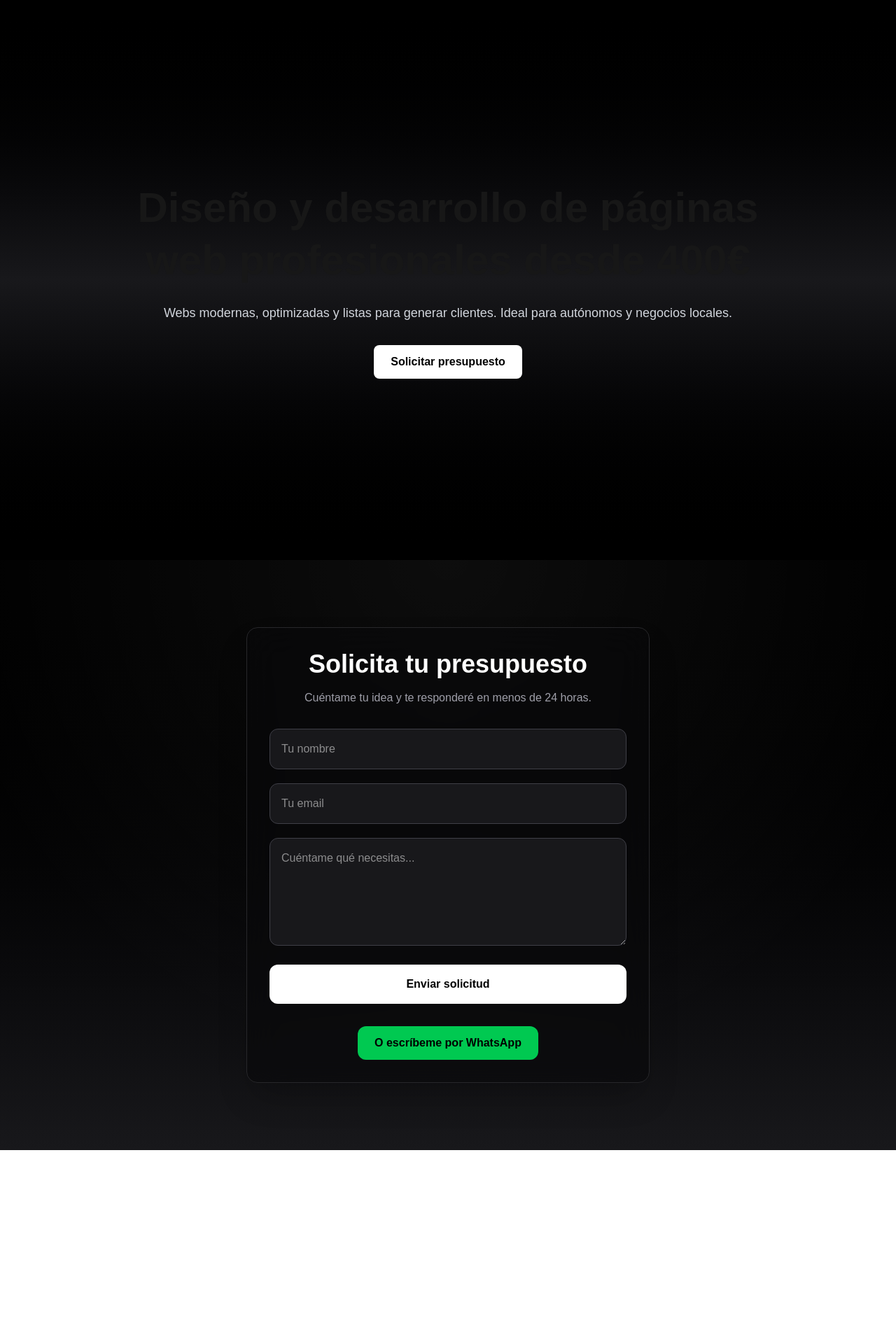
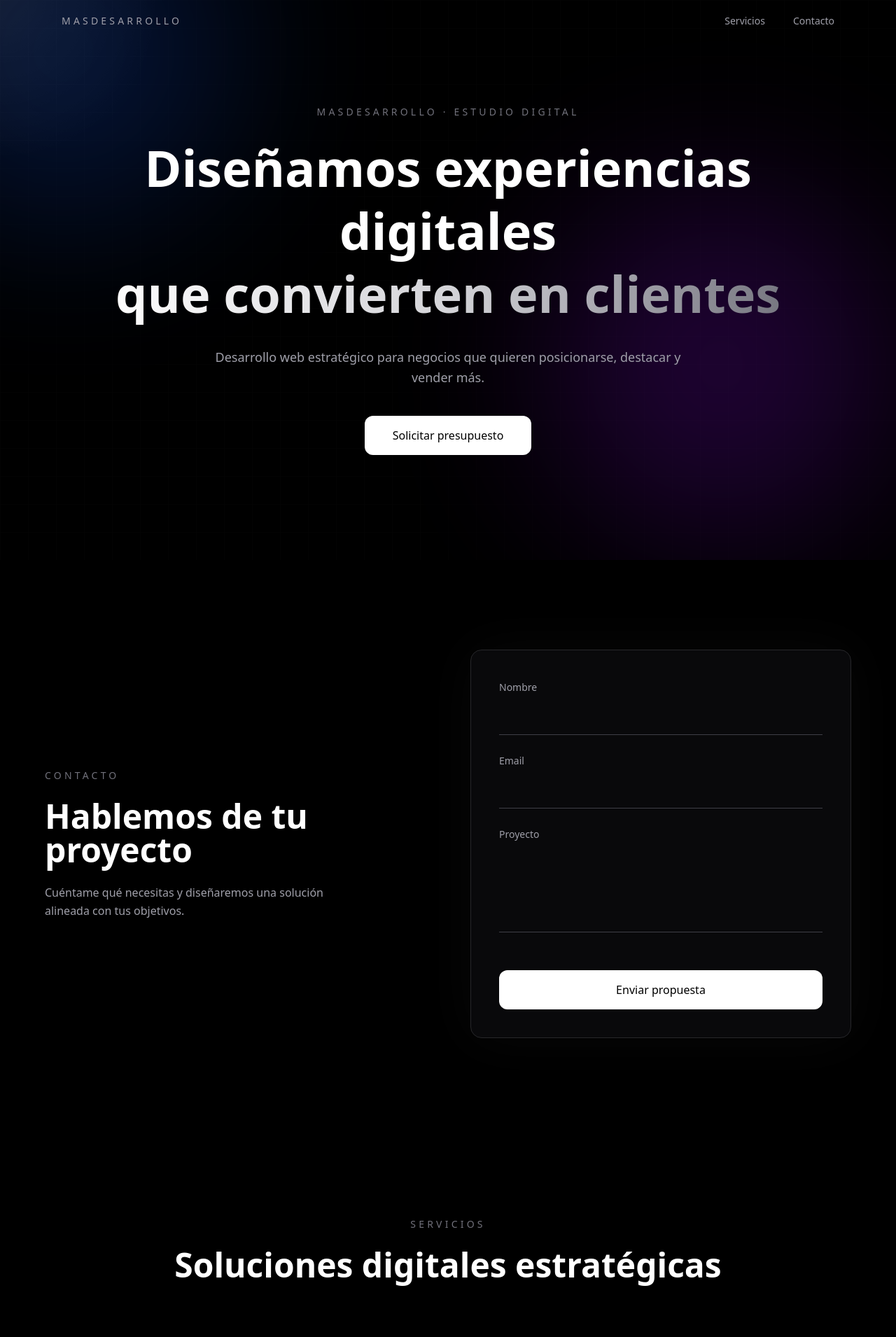
Before and after one commit to masdesarrollo25-ops/masdesarrollo-landing, a Next.js app: page / in a window 1280 px wide. Shown: the top 1910 px of the page at 70% size. Before the commit the page ends 1643 px from the top, so only its background shows below. Built offline with nearby package versions, Linux system fonts and the light colour scheme.

Commit message:
Diseño inicial

```diff
--- a/package.json
+++ b/package.json
@@ -9,6 +9,7 @@
     "lint": "eslint"
   },
   "dependencies": {
+    "framer-motion": "^12.34.1",
     "next": "16.1.6",
     "react": "19.2.3",
     "react-dom": "19.2.3"
--- a/src/app/globals.css
+++ b/src/app/globals.css
@@ -20,10 +20,32 @@
 }
 
 body {
-  background: var(--background);
-  color: var(--foreground);
-  font-family: Arial, Helvetica, sans-serif;
+  background: radial-gradient(
+      circle at 20% 20%,
+      rgba(59, 130, 246, 0.15),
+      transparent 40%
+    ),
+    radial-gradient(
+      circle at 80% 80%,
+      rgba(147, 51, 234, 0.15),
+      transparent 40%
+    ),
+    #000000;
 }
+
 html {
   scroll-behavior: smooth;
 }
+@keyframes float {
+  0% { transform: translateY(0px) }
+  50% { transform: translateY(-30px) }
+  100% { transform: translateY(0px) }
+}
+
+.animate-float {
+  animation: float 8s ease-in-out infinite;
+}
+
+.animate-float-delay {
+  animation: float 10s ease-in-out infinite;
+}
--- a/src/app/page.tsx
+++ b/src/app/page.tsx
@@ -1,11 +1,17 @@
 import Contact from "@/components/Contact";
 import Hero from "@/components/Hero";
+import Navbar from "@/components/Navbar";
+import Services from "@/components/Services";
+import BackToTop from "@/components/BackToTop";
 
 export default function Home() {
   return (
     <main>
       <Hero />
       <Contact/>
+      <Navbar />
+      <Services />
+      <BackToTop />
     </main>
   );
 }
--- /dev/null
+++ b/src/components/BackToTop.tsx
@@ -0,0 +1,27 @@
+"use client";
+
+import { useEffect, useState } from "react";
+
+export default function BackToTop() {
+  const [visible, setVisible] = useState(false);
+
+  useEffect(() => {
+    const toggleVisibility = () => {
+      setVisible(window.scrollY > 400);
+    };
+
+    window.addEventListener("scroll", toggleVisibility);
+    return () => window.removeEventListener("scroll", toggleVisibility);
+  }, []);
+
+  return (
+    <button
+      onClick={() => window.scrollTo({ top: 0, behavior: "smooth" })}
+      className={`fixed bottom-10 right-10 z-50 p-4 rounded-full bg-white text-black transition-all duration-500 ${
+        visible ? "opacity-100 scale-100" : "opacity-0 scale-75"
+      }`}
+    >
+      ↑
+    </button>
+  );
+}
--- a/src/components/Contact.tsx
+++ b/src/components/Contact.tsx
@@ -1,67 +1,76 @@
+"use client";
+
+import { motion } from "framer-motion";
+
 export default function Contact() {
   return (
-    <section
-      id="contacto"
-      className="relative min-h-screen flex items-center justify-center px-6 py-24 bg-gradient-to-b from-black to-zinc-900 text-white"
+    <section id="contacto" className="relative py-32 px-6 bg-black text-white">
+      <motion.div
+        initial={{ opacity: 0, y: 80 }}
+        whileInView={{ opacity: 1, y: 0 }}
+        viewport={{ once: true }}
+        transition={{ duration: 0.8 }}
+        className="max-w-6xl mx-auto grid md:grid-cols-2 gap-16 items-center"
       >
-      <div className="absolute inset-0 bg-[radial-gradient(circle_at_top,rgba(255,255,255,0.05),transparent_70%)]"></div>
+        <div>
+          <p className="text-sm uppercase tracking-[0.3em] text-zinc-500 mb-6">
+            Contacto
+          </p>
 
-      <div className="relative max-w-xl w-full bg-zinc-950/60 backdrop-blur-xl p-8 rounded-2xl border border-zinc-800 shadow-2xl">
-        <h2 className="text-3xl md:text-4xl font-bold text-center">
-          Solicita tu presupuesto
+          <h2 className="text-4xl md:text-5xl font-semibold">
+            Hablemos de tu proyecto
           </h2>
 
-        <p className="text-zinc-400 text-center mt-4">
-          Cuéntame tu idea y te responderé en menos de 24 horas.
+          <p className="mt-6 text-zinc-400 leading-relaxed max-w-md">
+            Cuéntame qué necesitas y diseñaremos una solución alineada con tus objetivos.
           </p>
+        </div>
 
+        <div className="bg-zinc-950 border border-zinc-800 rounded-2xl p-10 shadow-[0_0_80px_rgba(255,255,255,0.03)]">
           <form
             action="https://formsubmit.co/masdesarrollo25@gmail.com"
             method="POST"
-          className="mt-8 space-y-5"
+            className="space-y-6"
           >
+            <div>
+              <label className="text-sm text-zinc-400">Nombre</label>
               <input
                 type="text"
                 name="name"
-            placeholder="Tu nombre"
                 required
-            className="w-full p-4 rounded-xl bg-zinc-900 border border-zinc-700 focus:border-white outline-none transition"
+                className="w-full mt-2 bg-transparent border-b border-zinc-700 focus:border-white outline-none py-3 transition"
               />
+            </div>
 
+            <div>
+              <label className="text-sm text-zinc-400">Email</label>
               <input
                 type="email"
                 name="email"
-            placeholder="Tu email"
                 required
-            className="w-full p-4 rounded-xl bg-zinc-900 border border-zinc-700 focus:border-white outline-none transition"
+                className="w-full mt-2 bg-transparent border-b border-zinc-700 focus:border-white outline-none py-3 transition"
               />
+            </div>
 
+            <div>
+              <label className="text-sm text-zinc-400">Proyecto</label>
               <textarea
                 name="message"
-            placeholder="Cuéntame qué necesitas..."
+                rows={4}
                 required
-            rows={5}
-            className="w-full p-4 rounded-xl bg-zinc-900 border border-zinc-700 focus:border-white outline-none transition"
+                className="w-full mt-2 bg-transparent border-b border-zinc-700 focus:border-white outline-none py-3 transition resize-none"
               ></textarea>
+            </div>
 
             <button
               type="submit"
-            className="w-full bg-white text-black py-4 rounded-xl font-semibold hover:scale-105 transition transform duration-200"
+              className="w-full mt-6 bg-white text-black py-4 rounded-xl font-medium transition duration-300 hover:scale-105"
             >
-            Enviar solicitud
+              Enviar propuesta
             </button>
           </form>
-
-        <div className="mt-8 text-center">
-          <a
-            href="https://wa.me/34666727945"
-            target="_blank"
-            className="inline-block bg-green-500 hover:bg-green-400 text-black font-semibold px-6 py-3 rounded-xl transition"
-          >
-            O escríbeme por WhatsApp
-          </a>
         </div>
-      </div>
+      </motion.div>
     </section>
   );
 }
--- a/src/components/Hero.tsx
+++ b/src/components/Hero.tsx
@@ -1,25 +1,65 @@
+"use client";
+
+import { motion } from "framer-motion";
+import PremiumBackground from "./PremiumBackground";
+
 export default function Hero() {
   return (
-    <section className="relative min-h-screen flex items-center justify-center px-6 bg-gradient-to-b from-black via-zinc-900 to-black">
-      <div className="max-w-4xl text-center">
-        <h1 className="text-4xl md:text-6xl font-bold leading-tight">
-          Diseño y desarrollo de páginas web profesionales desde 400€
-        </h1>
+    <section className="relative min-h-screen flex items-center justify-center px-6 overflow-hidden bg-black text-white">
 
-        <p className="mt-6 text-lg text-gray-300">
-          Webs modernas, optimizadas y listas para generar clientes.
-          Ideal para autónomos y negocios locales.
-        </p>
+      <PremiumBackground />
 
-        <div className="mt-8 flex justify-center gap-4">
+      <motion.div
+        initial={{ opacity: 0, y: 40 }}
+        animate={{ opacity: 1, y: 0 }}
+        transition={{ duration: 1, ease: "easeOut" }}
+        className="relative max-w-5xl text-center"
+      >
+        <motion.p
+          initial={{ opacity: 0, y: 20 }}
+          animate={{ opacity: 1, y: 0 }}
+          transition={{ delay: 0.3 }}
+          className="text-sm uppercase tracking-[0.3em] text-zinc-500 mb-6"
+        >
+          MASDESARROLLO · ESTUDIO DIGITAL
+        </motion.p>
+
+        <motion.h1
+          initial={{ opacity: 0, y: 40 }}
+          animate={{ opacity: 1, y: 0 }}
+          transition={{ delay: 0.5 }}
+          className="text-5xl md:text-7xl font-semibold leading-tight"
+        >
+          Diseñamos experiencias digitales
+          <span className="block text-transparent bg-clip-text bg-gradient-to-r from-white via-zinc-300 to-zinc-500">
+            que convierten en clientes
+          </span>
+        </motion.h1>
+
+        <motion.p
+          initial={{ opacity: 0, y: 30 }}
+          animate={{ opacity: 1, y: 0 }}
+          transition={{ delay: 0.7 }}
+          className="mt-8 text-lg text-zinc-400 max-w-2xl mx-auto leading-relaxed"
+        >
+          Desarrollo web estratégico para negocios que quieren posicionarse,
+          destacar y vender más.
+        </motion.p>
+
+        <motion.div
+          initial={{ opacity: 0, y: 30 }}
+          animate={{ opacity: 1, y: 0 }}
+          transition={{ delay: 0.9 }}
+          className="mt-10"
+        >
           <a
             href="#contacto"
-            className="bg-white text-black px-6 py-3 rounded-lg font-semibold hover:bg-gray-200 transition"
+            className="inline-flex items-center justify-center px-10 py-4 rounded-xl bg-white text-black font-medium transition duration-300 hover:scale-105"
           >
             Solicitar presupuesto
           </a>
-        </div>
-      </div>
+        </motion.div>
+      </motion.div>
     </section>
   );
 }
--- /dev/null
+++ b/src/components/Navbar.tsx
@@ -0,0 +1,43 @@
+"use client";
+
+import { useEffect, useState } from "react";
+
+export default function Navbar() {
+  const [scrolled, setScrolled] = useState(false);
+
+  useEffect(() => {
+    const handleScroll = () => {
+      setScrolled(window.scrollY > 50);
+    };
+
+    window.addEventListener("scroll", handleScroll);
+    return () => window.removeEventListener("scroll", handleScroll);
+  }, []);
+
+  return (
+    <header
+      className={`fixed top-0 left-0 w-full z-50 transition-all duration-500 ${
+        scrolled
+          ? "bg-black/60 backdrop-blur-xl border-b border-zinc-800"
+          : "bg-transparent"
+      }`}
+    >
+      <div className="max-w-6xl mx-auto px-6 py-5 flex justify-between items-center">
+
+        <span className="text-sm tracking-[0.3em] text-zinc-400">
+          MASDESARROLLO
+        </span>
+
+        <nav className="hidden md:flex gap-10 text-sm text-zinc-400">
+          <a href="#servicios" className="hover:text-white transition">
+            Servicios
+          </a>
+          <a href="#contacto" className="hover:text-white transition">
+            Contacto
+          </a>
+        </nav>
+
+      </div>
+    </header>
+  );
+}
--- /dev/null
+++ b/src/components/PremiumBackground.tsx
@@ -0,0 +1,37 @@
+"use client";
+
+import { useEffect, useState } from "react";
+
+export default function PremiumBackground() {
+  const [position, setPosition] = useState({ x: 0, y: 0 });
+
+  useEffect(() => {
+    const handleMouseMove = (e: MouseEvent) => {
+      setPosition({ x: e.clientX, y: e.clientY });
+    };
+
+    window.addEventListener("mousemove", handleMouseMove);
+    return () => window.removeEventListener("mousemove", handleMouseMove);
+  }, []);
+
+  return (
+    <>
+      {/* Grid Pattern */}
+      <div className="absolute inset-0 bg-[linear-gradient(to_right,#111_1px,transparent_1px),linear-gradient(to_bottom,#111_1px,transparent_1px)] bg-[size:40px_40px] opacity-20"></div>
+
+      {/* Spotlight */}
+      <div
+        className="absolute inset-0 pointer-events-none transition duration-300"
+        style={{
+          background: `radial-gradient(600px circle at ${position.x}px ${position.y}px, rgba(255,255,255,0.08), transparent 40%)`,
+        }}
+      />
+
+      {/* Blob Azul */}
+      <div className="absolute -top-40 -left-40 w-[500px] h-[500px] bg-blue-600 opacity-20 blur-[120px] rounded-full animate-float"></div>
+
+      {/* Blob Morado */}
+      <div className="absolute bottom-0 right-0 w-[500px] h-[500px] bg-purple-600 opacity-20 blur-[120px] rounded-full animate-float-delay"></div>
+    </>
+  );
+}
--- a/src/components/Services.tsx
+++ b/src/components/Services.tsx
@@ -0,0 +1,47 @@
+"use client";
+
+import { motion } from "framer-motion";
+
+export default function Services() {
+  return (
+    <section id="servicios" className="py-32 px-6 bg-black text-white">
+      <motion.div
+        initial={{ opacity: 0, y: 60 }}
+        whileInView={{ opacity: 1, y: 0 }}
+        viewport={{ once: true }}
+        transition={{ duration: 0.8 }}
+        className="max-w-6xl mx-auto text-center"
+      >
+        <p className="text-sm uppercase tracking-[0.3em] text-zinc-500 mb-6">
+          Servicios
+        </p>
+
+        <h2 className="text-4xl md:text-5xl font-semibold">
+          Soluciones digitales estratégicas
+        </h2>
+
+        <div className="mt-20 grid md:grid-cols-3 gap-12">
+          {[
+            "Landing pages de alta conversión",
+            "Web corporativa profesional",
+            "Optimización SEO básica incluida",
+          ].map((service, index) => (
+            <motion.div
+              key={index}
+              initial={{ opacity: 0, y: 40 }}
+              whileInView={{ opacity: 1, y: 0 }}
+              viewport={{ once: true }}
+              transition={{ delay: index * 0.2 }}
+              className="p-10 bg-zinc-950 border border-zinc-800 rounded-2xl hover:border-white transition duration-500"
+            >
+              <h3 className="text-xl font-medium mb-4">{service}</h3>
+              <p className="text-zinc-400">
+                Diseño moderno, estructura estratégica y enfoque en resultados.
+              </p>
+            </motion.div>
+          ))}
+        </div>
+      </motion.div>
+    </section>
+  );
+}
```
Also changed, not shown: 1 other file (tests, documents, lock files or other folders). Lines whose indentation alone changed are shown as unchanged.
